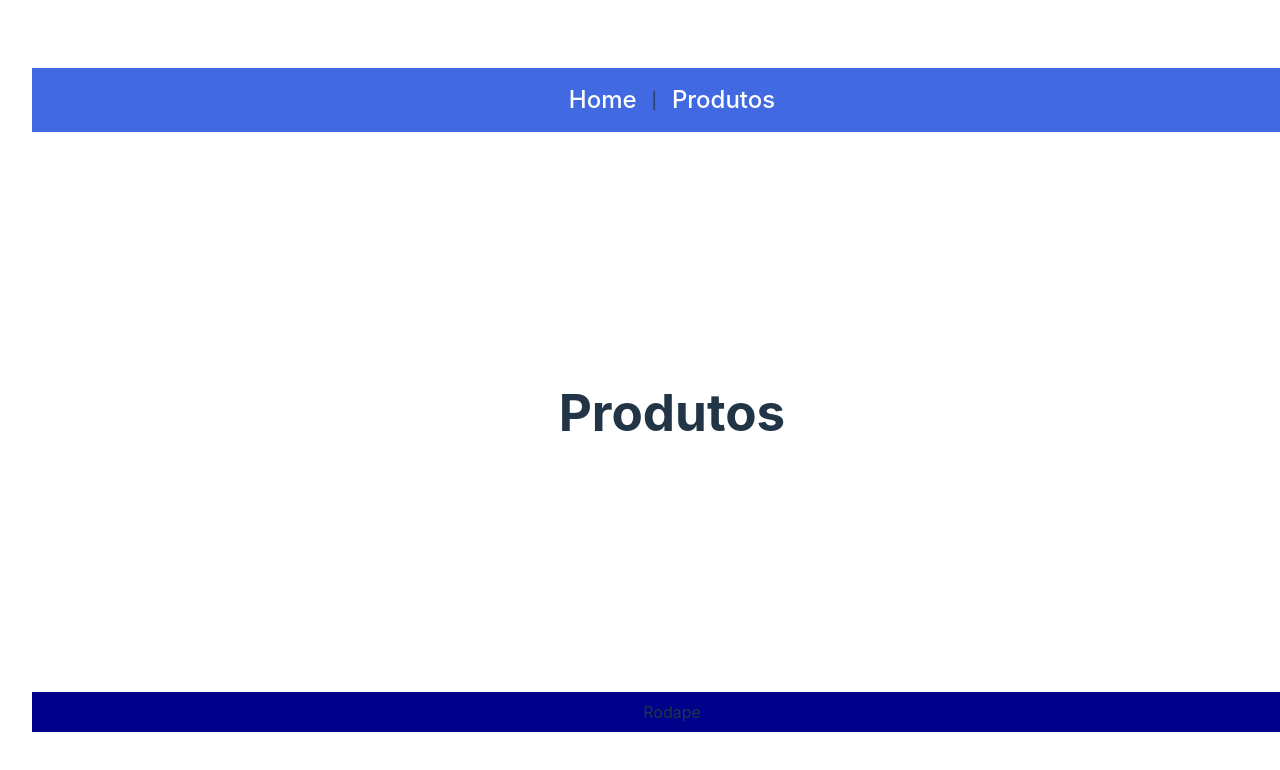
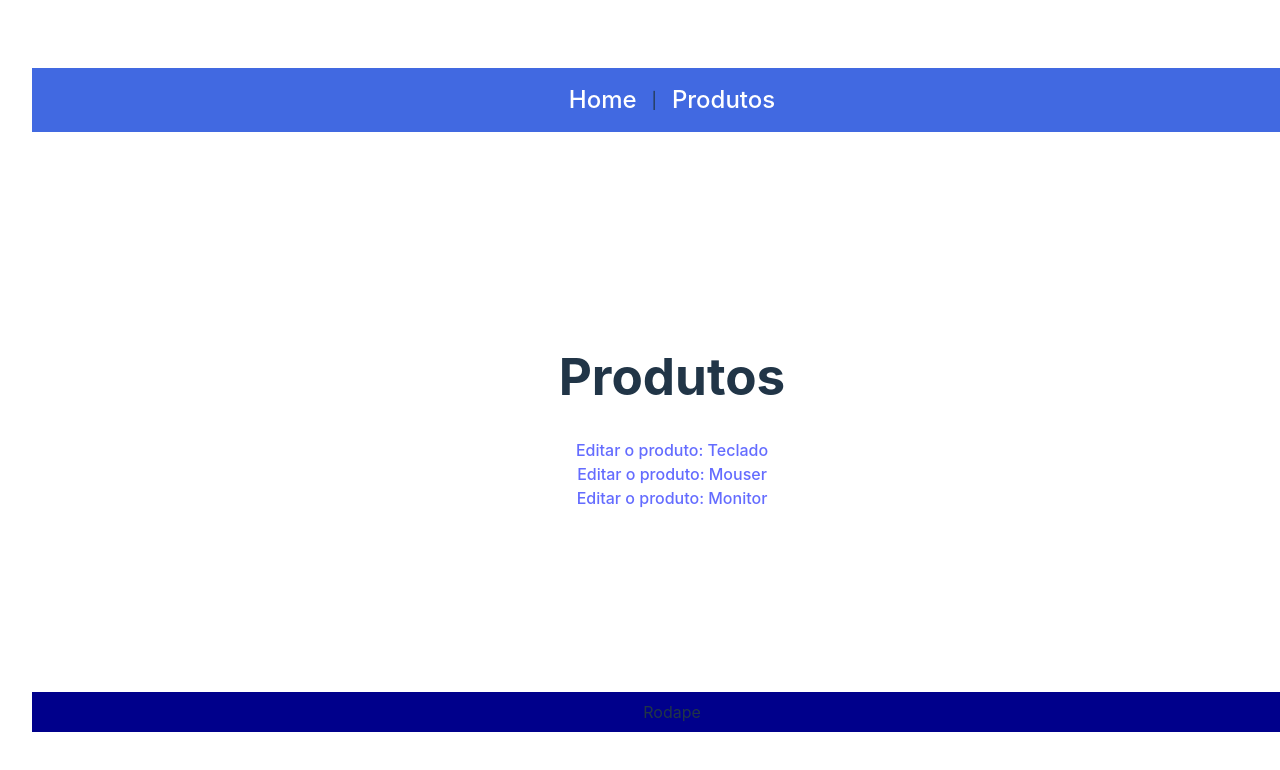
Before and after one commit to LuisMZampar/aula-rotas, a React (Vite) app: page /produtos in a window 1280 px wide. Shown: the top 770 px of the page. Built offline with nearby package versions, Linux system fonts and the light colour scheme.

Commit message:
Usando .map na página Produtos.jsx

```diff
--- a/src/routes/Produtos/index.jsx
+++ b/src/routes/Produtos/index.jsx
@@ -1,7 +1,17 @@
+import { Link } from "react-router-dom"
+import { ListaProdutos } from "../../components/ListaProdutos"
+
 export default function Produtos() {
     return (
         <main>
             <h1>Produtos</h1>
+            {ListaProdutos.map(prod => (
+                <div key={prod.id}>
+                    <Link to={'/>produtos/editar/${prod.id}'}>
+                        Editar o produto: {prod.nome}
+                    </Link>
+                </div>
+            ))}
         </main>
     )
 }
```
